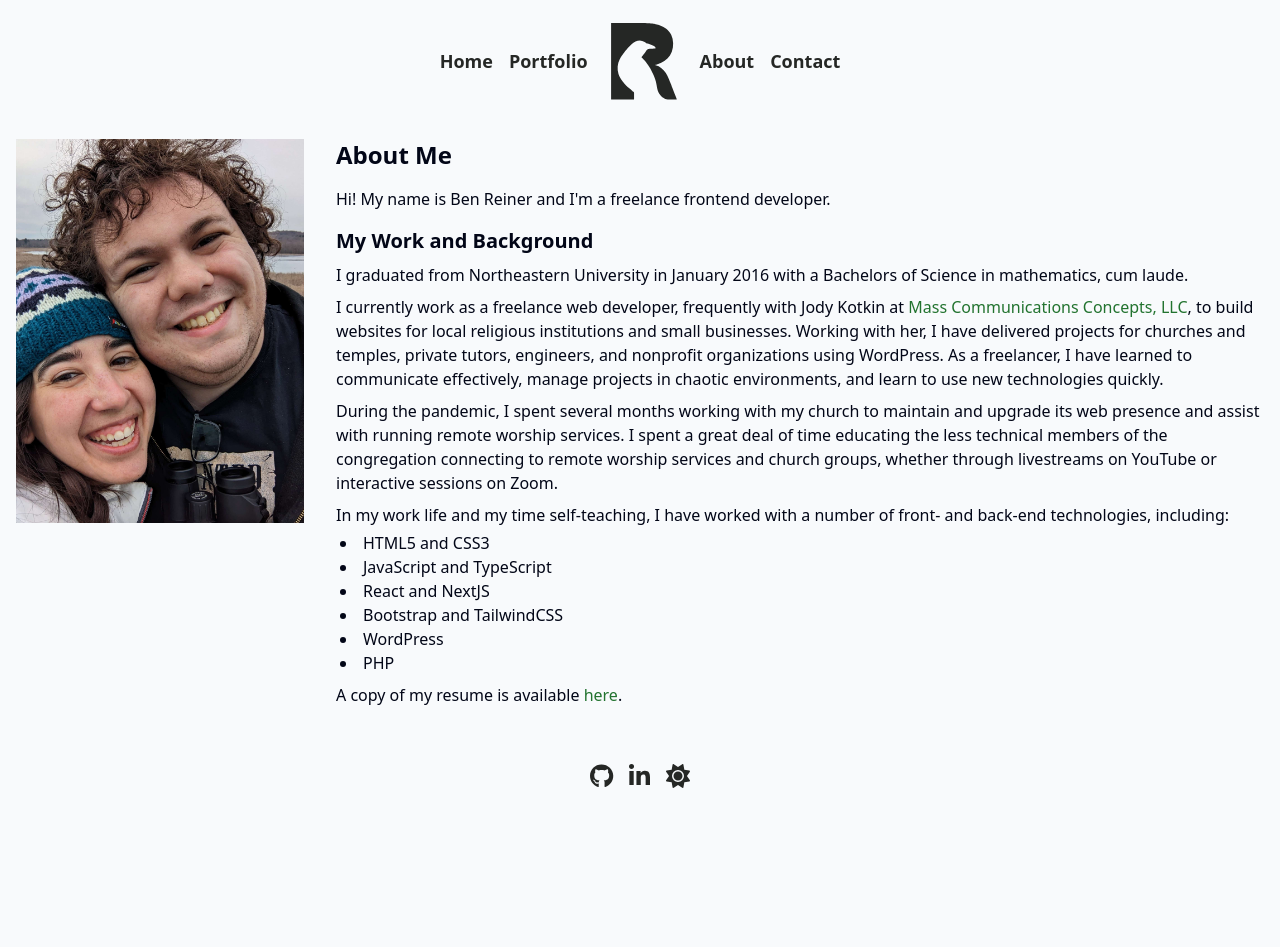
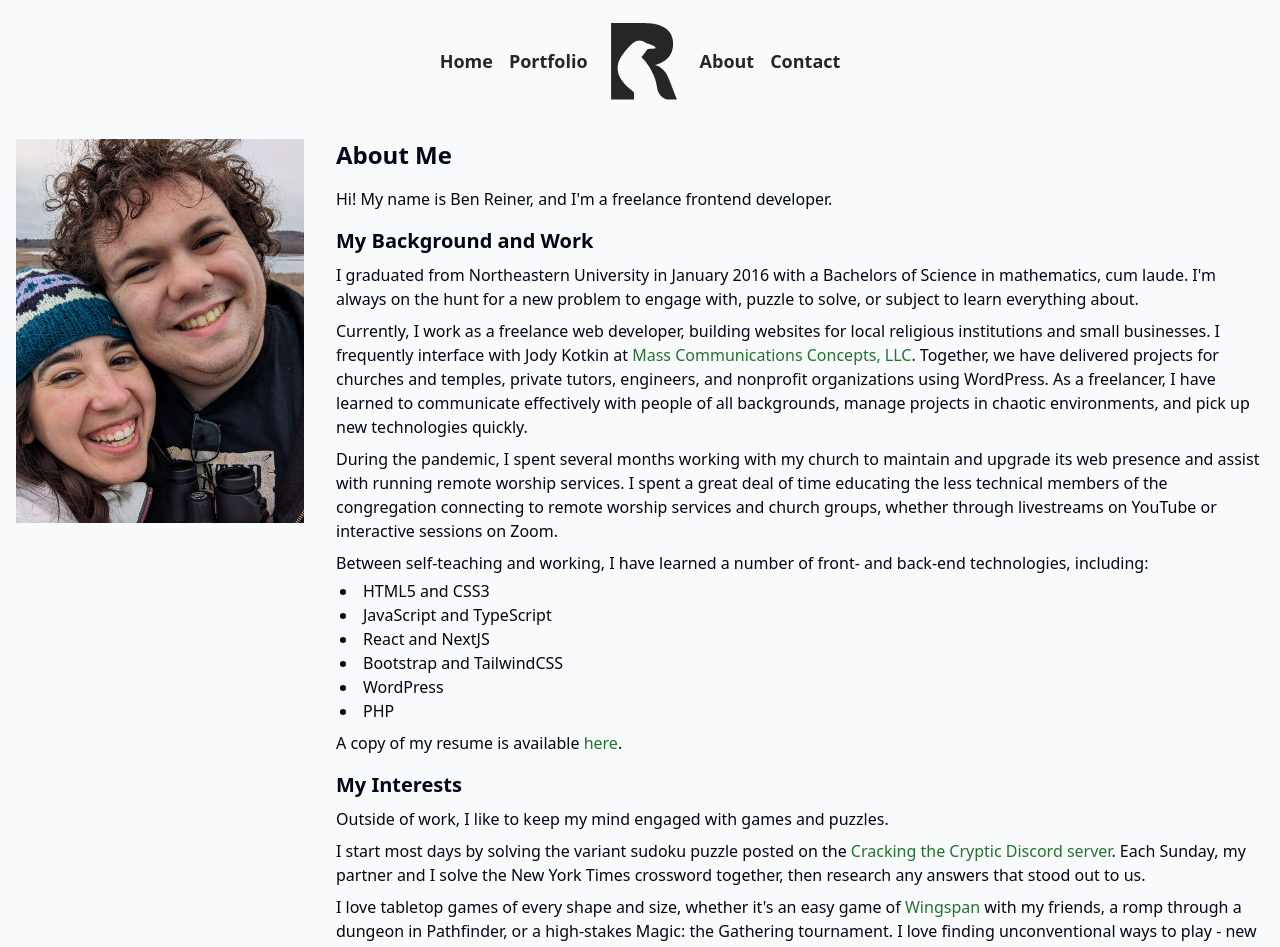
Before and after one commit to reinerb/btreiner-dot-com, a Next.js app: page /about in a window 1280 px wide. Shown: the top 947 px of the page. Before the commit the page ends 800 px from the top, so only its background shows below. Built offline with nearby package versions, Linux system fonts and the light colour scheme.

Commit message:
Finish writing bio

```diff
--- a/pages/about.tsx
+++ b/pages/about.tsx
@@ -18,26 +18,29 @@ function About() {
       />
       <article className="order-1 flex flex-col gap-4 md:order-2 md:col-span-2 xl:col-span-3">
         <h1 className="text-2xl font-bold">About Me</h1>
-        <p>Hi! My name is Ben Reiner and I'm a freelance frontend developer.</p>
+        <p>
+          Hi! My name is Ben Reiner, and I'm a freelance frontend developer.
+        </p>
         <section className="flex flex-col gap-2">
-          <h2 className="text-xl font-semibold">My Work and Background</h2>
+          <h2 className="text-xl font-semibold">My Background and Work</h2>
           <p>
             I graduated from Northeastern University in January 2016 with a
-            Bachelors of Science in mathematics, cum laude.
+            Bachelors of Science in mathematics, cum laude. I'm always on the
+            hunt for a new problem to engage with, puzzle to solve, or subject
+            to learn everything about.
           </p>
           <p>
-            I currently work as a freelance web developer, frequently with Jody
-            Kotkin at{" "}
+            Currently, I work as a freelance web developer, building websites
+            for local religious institutions and small businesses. I frequently
+            interface with Jody Kotkin at{" "}
             <Link href="https://masscommunications.co" target="_blank">
               Mass Communications Concepts, LLC
             </Link>
-            {", "}
-            to build websites for local religious institutions and small
-            businesses. Working with her, I have delivered projects for churches
-            and temples, private tutors, engineers, and nonprofit organizations
-            using WordPress. As a freelancer, I have learned to communicate
-            effectively, manage projects in chaotic environments, and learn to
-            use new technologies quickly.
+            . Together, we have delivered projects for churches and temples,
+            private tutors, engineers, and nonprofit organizations using
+            WordPress. As a freelancer, I have learned to communicate
+            effectively with people of all backgrounds, manage projects in
+            chaotic environments, and pick up new technologies quickly.
           </p>
           <p>
             During the pandemic, I spent several months working with my church
@@ -48,8 +51,8 @@ function About() {
             YouTube or interactive sessions on Zoom.
           </p>
           <p>
-            In my work life and my time self-teaching, I have worked with a
-            number of front- and back-end technologies, including:
+            Between self-teaching and working, I have learned a number of front-
+            and back-end technologies, including:
             <ul role="list" className="ml-1 mt-1 list-inside list-disc">
               <li>HTML5 and CSS3</li>
               <li>JavaScript and TypeScript</li>
@@ -64,7 +67,46 @@ function About() {
             <Link href="/resume.pdf">here</Link>.
           </p>
         </section>
-        <section className="flex flex-col gap-2"></section>
+        <section className="flex flex-col gap-2">
+          <h2 className="text-xl font-semibold">My Interests</h2>
+          <p>
+            Outside of work, I like to keep my mind engaged with games and
+            puzzles.
+          </p>
+          <p>
+            I start most days by solving the variant sudoku puzzle posted on the{" "}
+            <Link
+              href="https://crackingthecryptic.fandom.com/wiki/CTC_Fan_Discord"
+              target="_blank"
+              rel="noopener noreferrer"
+            >
+              Cracking the Cryptic Discord server
+            </Link>
+            . Each Sunday, my partner and I solve the New York Times crossword
+            together, then research any answers that stood out to us.
+          </p>
+          <p>
+            I love tabletop games of every shape and size, whether it's an easy
+            game of{" "}
+            <Link
+              href="https://boardgamegeek.com/boardgame/266192/wingspan"
+              target="_blank"
+              rel="noopener noreferrer"
+            >
+              Wingspan
+            </Link>{" "}
+            with my friends, a romp through a dungeon in Pathfinder, or a
+            high-stakes Magic: the Gathering tournament. I love finding
+            unconventional ways to play - new strategies, cool combos, weird
+            restrictions, or other ways to make the games I enjoy more
+            challenging.
+          </p>
+          <p>
+            When I'm not engaging with those hobbies, you'll find me outside,
+            searching for birds with my partner or enjoying sitting by the
+            nearest available body of water.
+          </p>
+        </section>
       </article>
     </RootLayout>
   );
```
